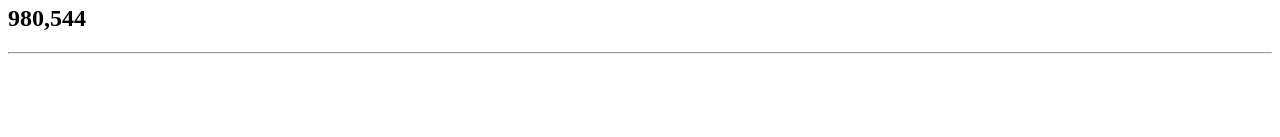
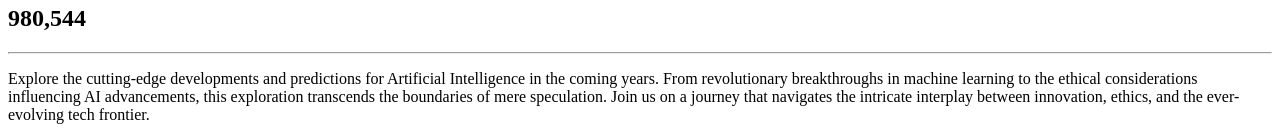
Before and after one commit to pshenoy30/BrainFlix, a React (Vite) app: page / in a window 1280 px wide. Shown: the part 1486-1623 px from the top of the page. Before the commit the page ends 1548 px from the top, so only its background shows below. Built offline with nearby package versions, Linux system fonts and the light colour scheme.

Commit message:
Added the video description

```diff
--- a/src/components/Main/Main.jsx
+++ b/src/components/Main/Main.jsx
@@ -3,7 +3,7 @@ import videoDetailsData from '../../data/video-details.json';
 import VideoPlayer from '../VideoPlayer/VideoPlayer.jsx';
 import VideoTitle from '../VideoTitle/VideoTitle.jsx';
 import VideoInfo from '../VideoInfo/VideoInfo.jsx';
-
+import VideoDescription from '../VideoDescription/videoDescription.jsx';
 function Main(){
 
   const [videoSelected, setVideoSelected] = useState(videoDetailsData[0]);
@@ -13,6 +13,7 @@ function Main(){
     <VideoPlayer videoData={videoSelected} />
     <VideoTitle videoDataTitle={videoSelected.title} />
     <VideoInfo videoData={videoSelected} />
+    <VideoDescription videoDataDescription={videoSelected.description} />
     </>
   )
 }
--- /dev/null
+++ b/src/components/VideoDescription/videoDescription.jsx
@@ -0,0 +1,9 @@
+function videoDescription ({videoDataDescription}) {
+  return (
+    <article>
+        <p>{videoDataDescription}</p>
+    </article>
+  )
+}
+
+export default videoDescription;
```
